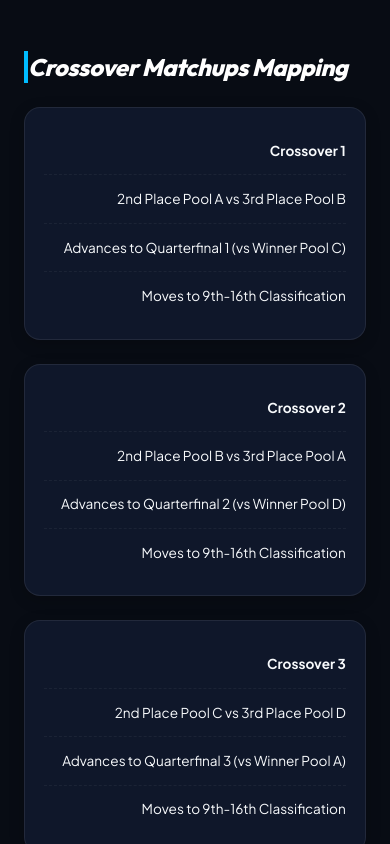
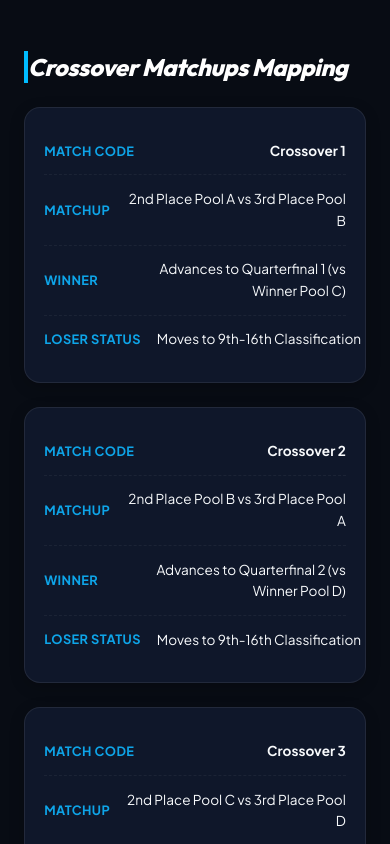
Before and after one commit to liveetcstream-beep/hockeyworldcup2026, a Next.js app: page /format in a window 390 px wide. Shown: the part 2180-3024 px from the top of the page. Built offline with nearby package versions, Linux system fonts and the light colour scheme.

Commit message:
feat: implement responsive card layout for format crossovers table on mobile devices

```diff
--- a/src/app/format/page.js
+++ b/src/app/format/page.js
@@ -102,7 +102,7 @@ export default function FormatPage() {
         {/* Crossover Math Mapping Table */}
         <section className="my-16">
           <h2 className="text-2xl font-bold text-white mb-6 border-l-4 border-sky-400 pl-4 italic">Crossover Matchups Mapping</h2>
-          <div className="table-responsive">
+          <div className="table-responsive format-table-container">
             <table className="sports-table">
               <thead>
                 <tr>
@@ -110,6 +110,7 @@ export default function FormatPage() {
                   <th>Matchup Formula</th>
                   <th>Winner Progression</th>
                   <th>Loser Status</th>
+
                 </tr>
               </thead>
               <tbody>
--- a/src/app/globals.css
+++ b/src/app/globals.css
@@ -1545,4 +1545,9 @@ h1, h2, h3, h4, h5, h6 {
   .results-table-container td:nth-of-type(5)::before { content: "Wins" !important; }
   .results-table-container td:nth-of-type(6)::before { content: "Goal Diff" !important; }
   .results-table-container td:nth-of-type(7)::before { content: "Standing" !important; }
-}
+
+  .format-table-container td:nth-of-type(1)::before { content: "Match Code" !important; }
+  .format-table-container td:nth-of-type(2)::before { content: "Matchup" !important; }
+  .format-table-container td:nth-of-type(3)::before { content: "Winner" !important; }
+  .format-table-container td:nth-of-type(4)::before { content: "Loser Status" !important; }
+}
```
